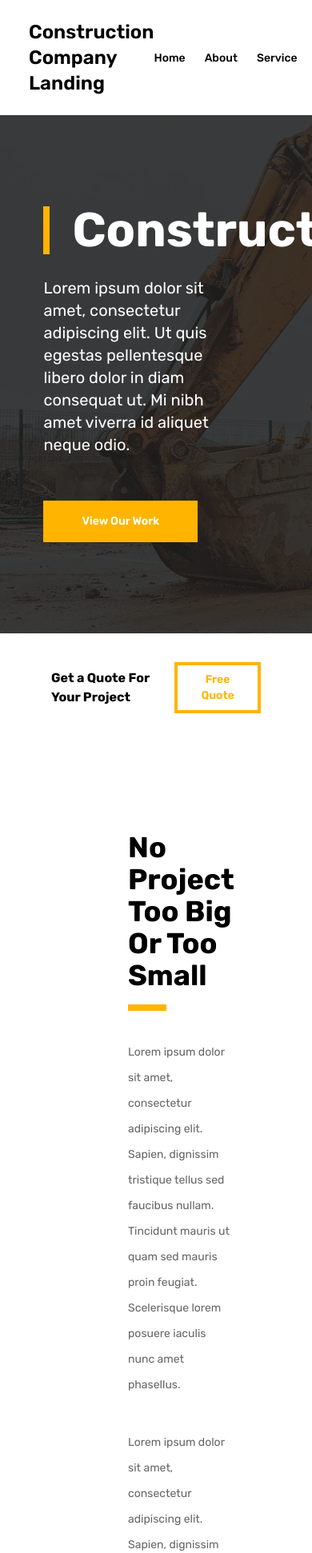
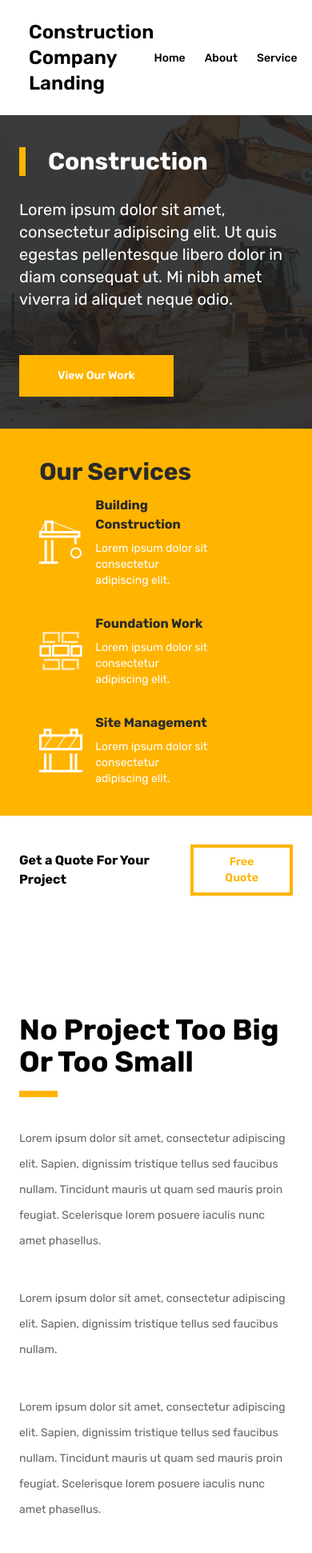
Before and after one commit to mubasyir19/Construction-Company-Landing, a Next.js app: page / in a window 390 px wide. Shown: the top 1942 px of the page at 80% size. Built offline with nearby package versions, Linux system fonts and the light colour scheme.

Commit message:
update: layout mobile

```diff
--- a/src/app/page.tsx
+++ b/src/app/page.tsx
@@ -4,14 +4,16 @@ import Image from "next/image";
 export default function Home() {
   return (
     <div className="">
-      <section className="flex">
-        <div className="flex-1 bg-[url('/images/hero/hero1.webp')] bg-cover">
-          <div className="flex h-full w-full items-center justify-center bg-[#1F1F1F]/85">
-            <div className="w-3/4">
+      <section className="flex flex-col md:flex-row">
+        <div className="bg-[url('/images/hero/hero1.webp')] bg-cover md:flex-1">
+          <div className="flex h-full w-full items-center justify-center bg-[#1F1F1F]/85 px-6 py-10">
+            <div className="lg:w-3/4">
               <div className="border-primary border-l-8 pl-7">
-                <h1 className="text-6xl font-bold text-white">Construction</h1>
+                <h1 className="text-3xl font-bold text-white lg:text-6xl">
+                  Construction
+                </h1>
               </div>
-              <p className="mt-7 w-9/12 text-start text-xl text-white">
+              <p className="mt-7 text-start text-xl text-white lg:w-9/12">
                 Lorem ipsum dolor sit amet, consectetur adipiscing elit. Ut quis
                 egestas pellentesque libero dolor in diam consequat ut. Mi nibh
                 amet viverra id aliquet neque odio.
@@ -78,7 +80,7 @@ export default function Home() {
           </div>
         </div>
       </section>
-      <section className="container mx-auto px-16 py-9">
+      <section className="container mx-auto px-6 py-9 lg:px-16">
         <div className="flex items-center justify-between">
           <h2 className="font-bold text-black lg:text-3xl xl:text-[40px]">
             Get a Quote For Your Project
@@ -88,18 +90,18 @@ export default function Home() {
           </button>
         </div>
       </section>
-      <section className="flex">
-        <div className="w-1/4 bg-[url('/images/portfolio/portfolio6.webp')] bg-cover bg-left"></div>
-        <div className="flex-1">
+      <section className="flex flex-col lg:flex-row">
+        <div className="hide w-1/4 bg-[url('/images/portfolio/portfolio6.webp')] bg-cover bg-left md:block"></div>
+        <div className="lg:flex-1">
           <div className="">
-            <div className="px-40 py-28">
+            <div className="px-6 py-28 lg:px-40">
               <div className="">
                 <h1 className="text-4xl font-bold text-black">
                   No Project Too Big Or Too Small
                 </h1>
                 <hr className="border-primary my-4 w-12 border-4" />
               </div>
-              <div className="mt-9 grid grid-cols-1 gap-20 md:grid-cols-2">
+              <div className="mt-9 grid grid-cols-1 gap-10 md:grid-cols-2 lg:gap-20">
                 <div className="space-y-10">
                   <p className="text-typography text-sm leading-8">
                     Lorem ipsum dolor sit amet, consectetur adipiscing elit.
@@ -158,7 +160,7 @@ export default function Home() {
           <hr className="border-primary mx-auto my-4 w-12 border-4" />
         </div>
         <div className="mt-9">
-          <div className="mx-auto grid w-3/5 grid-cols-1 gap-14 md:grid-cols-3">
+          <div className="mx-auto grid w-3/4 grid-cols-1 gap-6 md:grid-cols-3 lg:gap-14 xl:w-3/5">
             <div id="project">
               <Image
                 src={"/images/portfolio/portfolio4.webp"}
```
